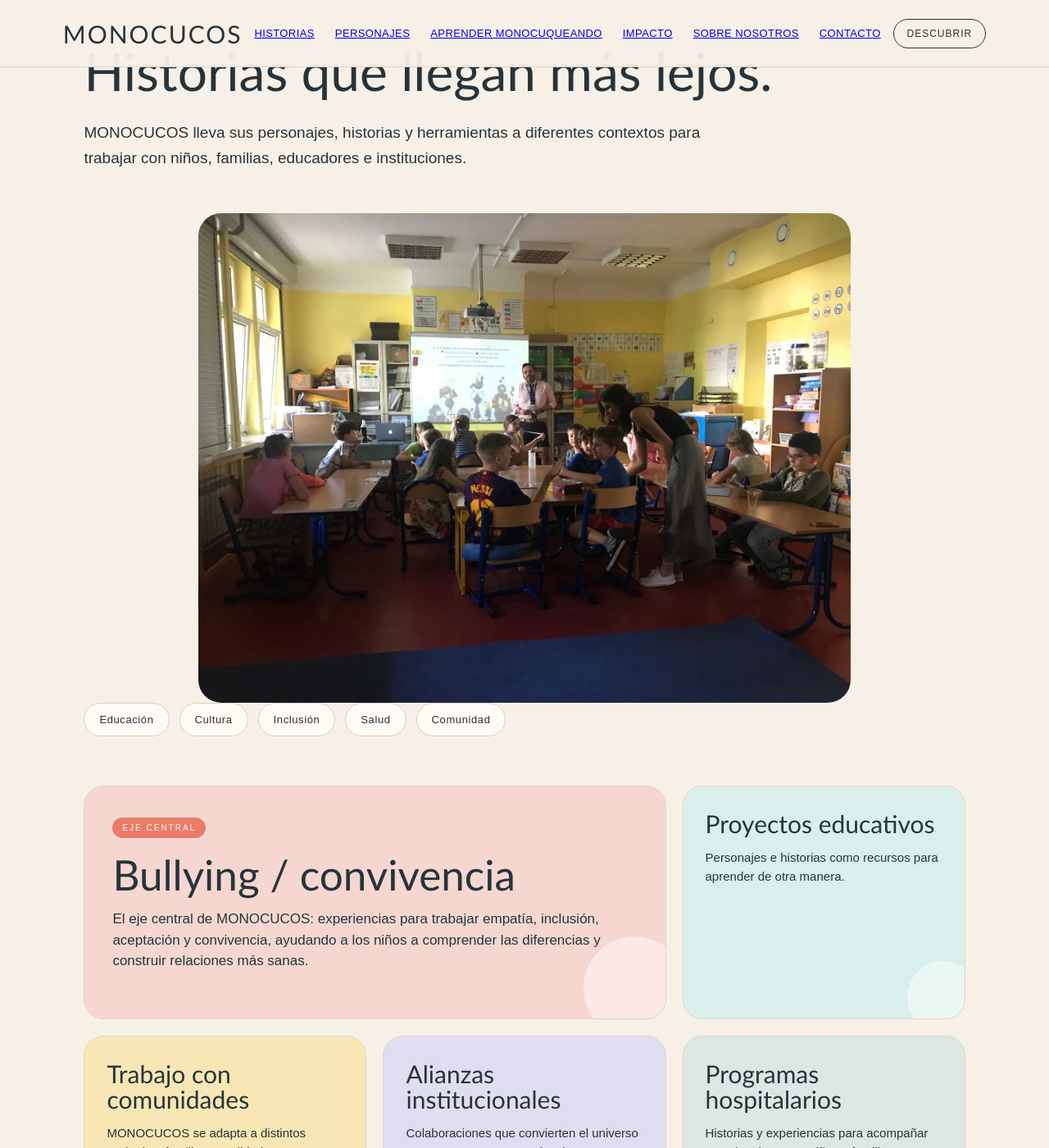
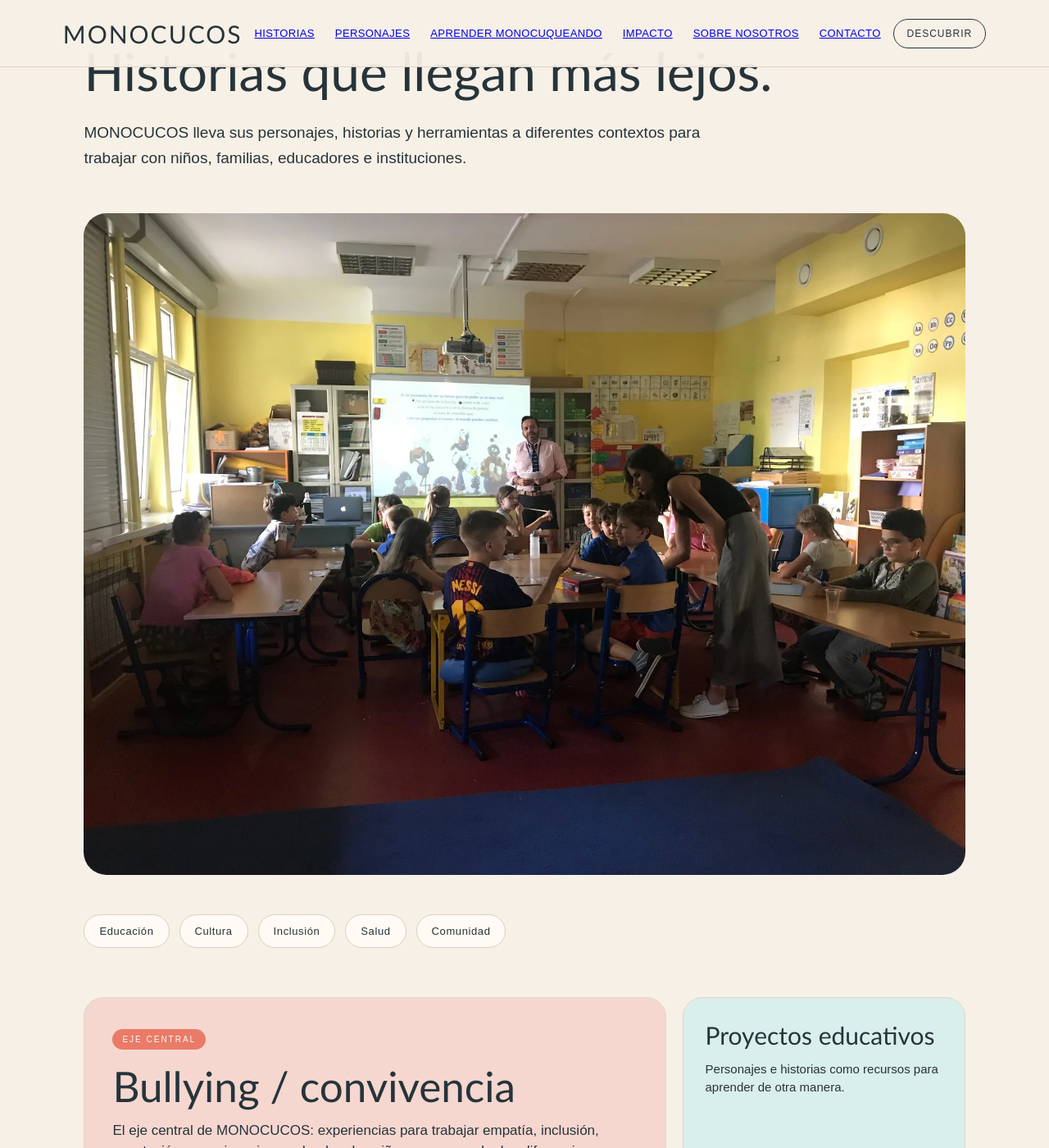
Before and after one commit to MonocucosTM/Monocucos, a Jekyll site: the page impacto.html, which Jekyll copies as it is, in a window 1280 px wide and 1400 px high, scrolled down 632 px. Shown: the whole window at 82% size. Built offline with Jekyll 4.4.1, drawn with Linux system fonts in a browser that asks for light colours.

Commit message:
Update impacto.html

```diff
--- a/impacto.html
+++ b/impacto.html
@@ -10,8 +10,8 @@
   display:block;
 }
   .loop{position:absolute;left:12%;top:15%;width:70%;height:65%;border:4px solid var(--coral);border-radius:50% 44% 55% 48%;transform:rotate(11deg)}.loop:before{content:"";position:absolute;left:15%;top:8%;width:55%;height:72%;border:3px solid var(--turq);border-radius:48% 52% 45% 55%;transform:rotate(-20deg)}.ball{position:absolute;width:105px;height:105px;border-radius:50%;background:var(--yellow);right:8%;bottom:4%;box-shadow:-205px 85px 0 var(--lav),-75px -110px 0 var(--turq)}.section{padding:78px 8vw}.section h2{font-size:clamp(42px,5vw,66px)}.intro{max-width:790px;font-size:19px;line-height:1.65;margin:25px 0 52px}.impacto-taller{
-   margin:38px auto 0;
-  width:74%;
+   margin:38px 0 48px;
+  width:100%;
   overflow:hidden;
   border-radius:28px;
 }
```
